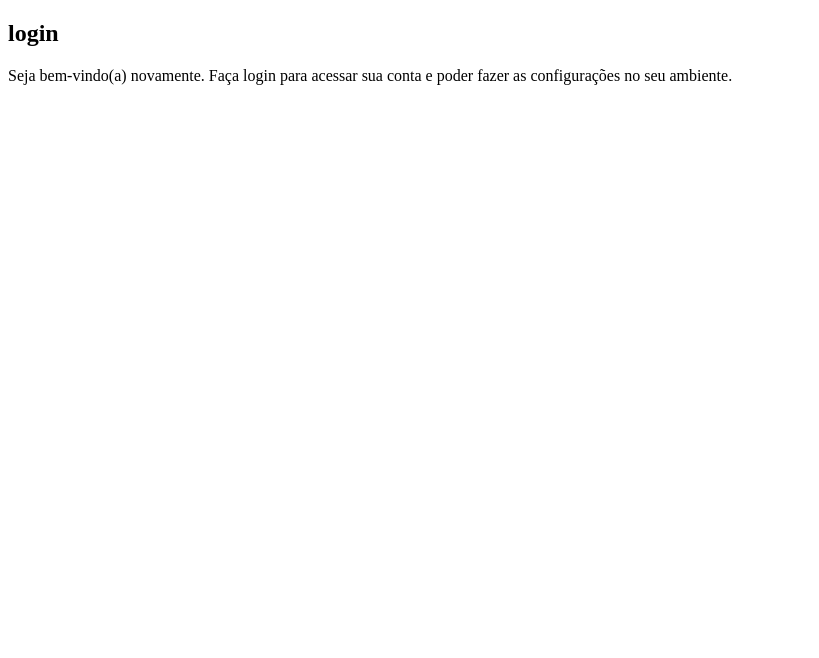
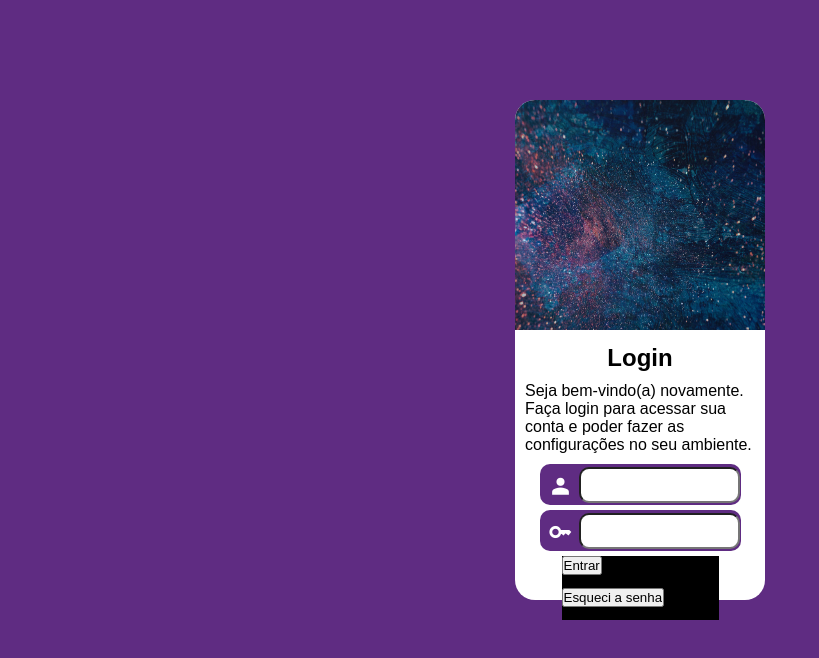
Before and after one commit to joaodoprado/projeto-login, a plain HTML site: page index.html in a window 1280 px wide. Shown: the whole page, without its empty margins (0-819 px from the left). Drawn offline with nearby package versions, Linux system fonts and the light colour scheme.

Commit message:
avanços

```diff
--- a/estilos/style.css
+++ b/estilos/style.css
@@ -6,3 +6,81 @@
     Lilás #5f2c82
 
 */
+
+:root {
+    --lilas: #5f2c82;
+    --verde: #49a09d;
+}
+
+* {
+    margin: 0px;
+    padding: 0px;
+    font-family: Arial, Helvetica, sans-serif;
+}
+
+.material-symbols-outlined {
+    color: white;
+    padding: 0px 5px 15px 5px;
+    position: relative;
+    bottom: -9px;
+    right: -3px;
+  font-variation-settings:
+  'FILL' 1,
+  'wght' 400,
+  'GRAD' 200,
+  'opsz' 48
+
+}
+
+body {
+    background-color: var(--lilas);
+}
+
+main {
+    background-color: white;
+    width: 250px;
+    height: 500px;
+
+    margin: auto;
+    border-radius: 20px;
+    margin-top: 100px;
+}
+
+h1 {
+    text-align: center;
+    padding: 10px;
+}
+
+div > p {
+    padding: 0px 10px 10px 10px;
+}
+
+img {
+    width: 250px;
+    border-radius: 20px 20px 0px 0px;
+    height: 230px;
+}
+
+div.icone {
+    background-color: var(--lilas);
+    width: 200px;
+    margin: auto;
+    margin-bottom: 5px;
+    padding: 1px 0px 1px 1px;
+    border-radius: 10px;
+}
+
+
+
+#ilogin, #isenha {
+    width: 157px;
+    height: 32px;
+    border-radius: 10px;
+}
+
+#botao, #botao2 {
+    margin: auto;
+    width: 157px;
+    height: 32px;
+    background-color: black;
+}
--- a/index.html
+++ b/index.html
@@ -6,18 +6,34 @@
     <meta name="viewport" content="width=device-width, initial-scale=1.0">
     <title>Login</title>
     <link rel="stylesheet" href="estilos/style.css">
+    <link rel="stylesheet" href="https://fonts.googleapis.com/css2?family=Material+Symbols+Outlined:opsz,wght,FILL,GRAD@20..48,100..700,0..1,-50..200" />
 </head>
 <body>
     <main>
         <section id="login">
             <div id="imagem">
-
+                <img src="imagens/pexels-suzy-hazelwood-1629236 (1).jpg" alt="pattern">
             </div>
             <div id="formulário">
-                <h1>login</h1>
+                <h1>Login</h1>
                 <p>Seja bem-vindo(a) novamente. Faça login para acessar sua conta e poder fazer as configurações no seu ambiente.</p>
                 <form action="login.php" method="post">
+                    <div class="icone">
+                        <label for="ilogin"><span class="material-symbols-outlined">
+                            person
+                            </span></label>
+                        <input type="text" name="login" id="ilogin">
+                        </div>
 
+                    <div class="icone">
+                        <label for="isenha"><span class="material-symbols-outlined">
+                            key
+                            </span></label>
+                        <input type="password" name="senha" id="isenha">
+                        </div>
+
+                    <div id="botao"><input type="submit" value="Entrar"></div>
+                    <div id="botao2"><input type="button" value="Esqueci a senha"></div>
                 </form>
             </div>
         </section>
```
